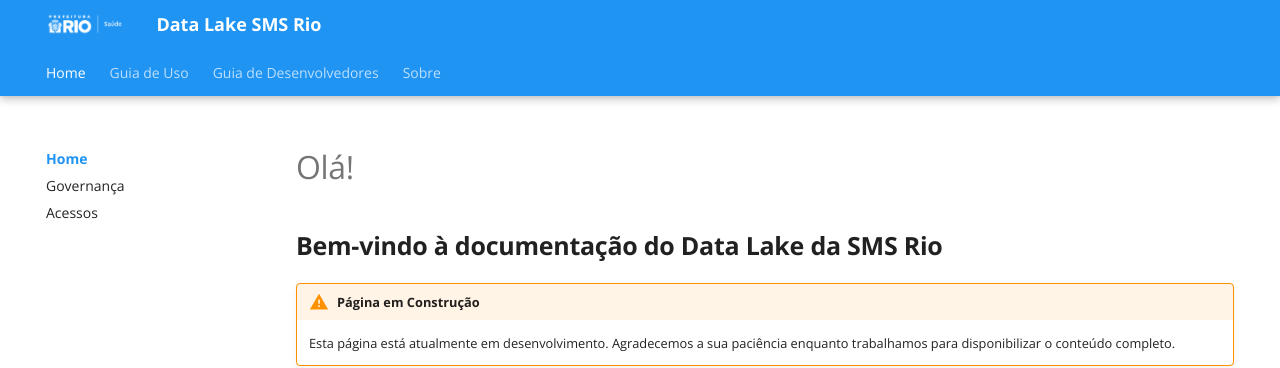
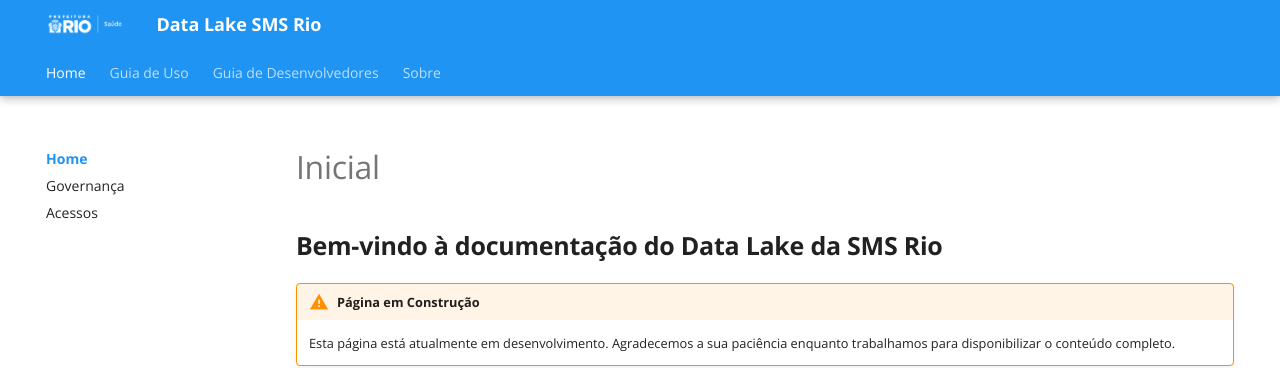
Before and after one commit to herianc/sms-datalake-docs, an MkDocs documentation site: the page built from docs/index.md, in a window 1280 px wide. Shown: the top 368 px of the page. Built offline with MkDocs 1.6.1 and Material for MkDocs 9.7.7, drawn with Linux system fonts in a browser that asks for light colours.

Commit message:
docs: corrige o nome da seção inicial no menu de navegação

```diff
--- a/mkdocs.yml
+++ b/mkdocs.yml
@@ -2,7 +2,7 @@
 site_url: https://herianc.github.io/sms-datalake-docs
 nav:
   - Home:
-    - Olá!: index.md
+    - Inicial: index.md
     - Governança: governanca.md
     - Acessos: acessos.md
   - Guia de Uso:
```
